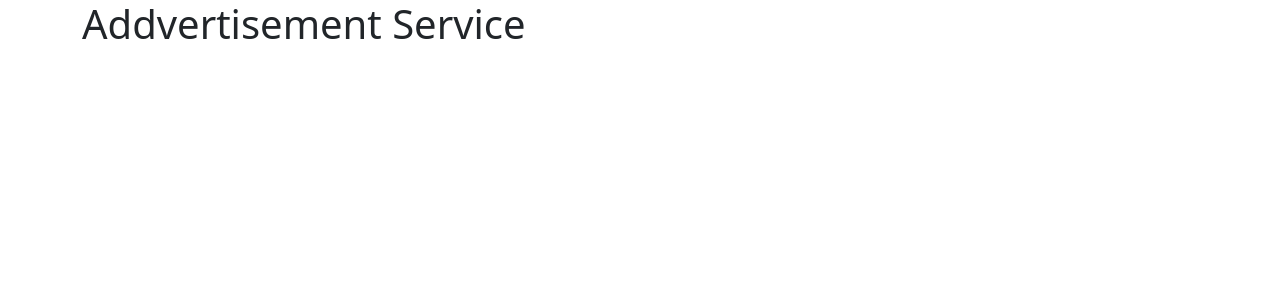
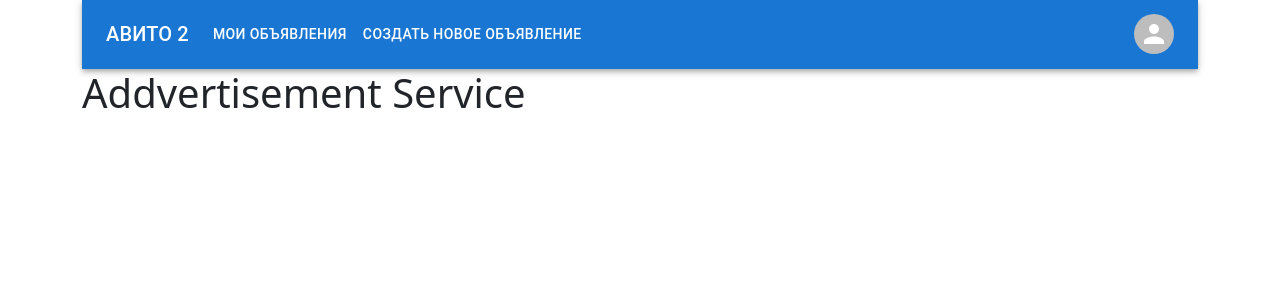
Before and after one commit to Nek1tko/advertisement-web-app, a React (Create React App) app in the folder ui/: page / in a window 1280 px wide. Shown: the top 300 px of the page. Built offline with nearby package versions, Linux system fonts and the light colour scheme.

Commit message:
create header using mui AppBar

```diff
--- a/ui/package.json
+++ b/ui/package.json
@@ -3,6 +3,9 @@
   "version": "0.1.0",
   "private": true,
   "dependencies": {
+    "@emotion/styled": "^11.6.0",
+    "@mui/icons-material": "^5.2.0",
+    "@mui/material": "^5.2.2",
     "@testing-library/jest-dom": "^5.15.0",
     "@testing-library/react": "^11.2.7",
     "@testing-library/user-event": "^12.8.3",
--- a/ui/src/App.js
+++ b/ui/src/App.js
@@ -1,7 +1,9 @@
+import ResponsiveAppBar from "./components/ResponsiveAppBar";
 
 function App() {
   return (
     <div className="container">
+      <ResponsiveAppBar />
       <h1> Addvertisement Service </h1>
     </div>
   );
--- /dev/null
+++ b/ui/src/components/ResponsiveAppBar.js
@@ -0,0 +1,141 @@
+import * as React from 'react';
+import AppBar from '@mui/material/AppBar';
+import Box from '@mui/material/Box';
+import Toolbar from '@mui/material/Toolbar';
+import IconButton from '@mui/material/IconButton';
+import Typography from '@mui/material/Typography';
+import Menu from '@mui/material/Menu';
+import MenuIcon from '@mui/icons-material/Menu';
+import Container from '@mui/material/Container';
+import Avatar from '@mui/material/Avatar';
+import Button from '@mui/material/Button';
+import Tooltip from '@mui/material/Tooltip';
+import MenuItem from '@mui/material/MenuItem';
+
+const pages = ['Мои объявления', 'Создать новое объявление'];
+const settings = ['Профиль', 'Выйти'];
+
+const ResponsiveAppBar = () => {
+  const [anchorElNav, setAnchorElNav] = React.useState(null);
+  const [anchorElUser, setAnchorElUser] = React.useState(null);
+
+  const handleOpenNavMenu = (event) => {
+    setAnchorElNav(event.currentTarget);
+  };
+  const handleOpenUserMenu = (event) => {
+    setAnchorElUser(event.currentTarget);
+  };
+
+  const handleCloseNavMenu = () => {
+    setAnchorElNav(null);
+  };
+
+  const handleCloseUserMenu = () => {
+    setAnchorElUser(null);
+  };
+
+  return (
+    <AppBar position="static">
+      <Container maxWidth="xl">
+        <Toolbar disableGutters>
+          <Typography
+            variant="h6"
+            noWrap
+            component="div"
+            sx={{ mr: 2, display: { xs: 'none', md: 'flex' } }}
+          >
+            АВИТО 2
+          </Typography>
+
+          <Box sx={{ flexGrow: 1, display: { xs: 'flex', md: 'none' } }}>
+            <IconButton
+              size="large"
+              aria-label="account of current user"
+              aria-controls="menu-appbar"
+              aria-haspopup="true"
+              onClick={handleOpenNavMenu}
+              color="inherit"
+            >
+              <MenuIcon />
+            </IconButton>
+            <Menu
+              id="menu-appbar"
+              anchorEl={anchorElNav}
+              anchorOrigin={{
+                vertical: 'bottom',
+                horizontal: 'left',
+              }}
+              keepMounted
+              transformOrigin={{
+                vertical: 'top',
+                horizontal: 'left',
+              }}
+              open={Boolean(anchorElNav)}
+              onClose={handleCloseNavMenu}
+              sx={{
+                display: { xs: 'block', md: 'none' },
+              }}
+            >
+              {pages.map((page) => (
+                <MenuItem key={page} onClick={handleCloseNavMenu}>
+                  <Typography textAlign="center">{page}</Typography>
+                </MenuItem>
+              ))}
+            </Menu>
+          </Box>
+          <Typography
+            variant="h6"
+            noWrap
+            component="div"
+            sx={{ flexGrow: 1, display: { xs: 'flex', md: 'none' } }}
+          >
+            LOGO
+          </Typography>
+          <Box sx={{ flexGrow: 1, display: { xs: 'none', md: 'flex' } }}>
+            {pages.map((page) => (
+              <Button
+                key={page}
+                onClick={handleCloseNavMenu}
+                sx={{ my: 2, color: 'white', display: 'block' }}
+              >
+                {page}
+              </Button>
+            ))}
+          </Box>
+
+          <Box sx={{ flexGrow: 0 }}>
+            <Tooltip title="Открыть настройки">
+              <IconButton onClick={handleOpenUserMenu} sx={{ p: 0 }}>
+                <Avatar />
+              </IconButton>
+            </Tooltip>
+            <Menu
+              sx={{ mt: '45px' }}
+              id="menu-appbar"
+              anchorEl={anchorElUser}
+              anchorOrigin={{
+                vertical: 'top',
+                horizontal: 'right',
+              }}
+              keepMounted
+              transformOrigin={{
+                vertical: 'top',
+                horizontal: 'right',
+              }}
+              open={Boolean(anchorElUser)}
+              onClose={handleCloseUserMenu}
+            >
+              {settings.map((setting) => (
+                <MenuItem key={setting} onClick={handleCloseNavMenu}>
+                  <Typography textAlign="center">{setting}</Typography>
+                </MenuItem>
+              ))}
+            </Menu>
+          </Box>
+        </Toolbar>
+      </Container>
+    </AppBar>
+  );
+};
+
+export default ResponsiveAppBar;
```
Also changed, not shown: 1 other file (tests, documents, lock files or other folders).
